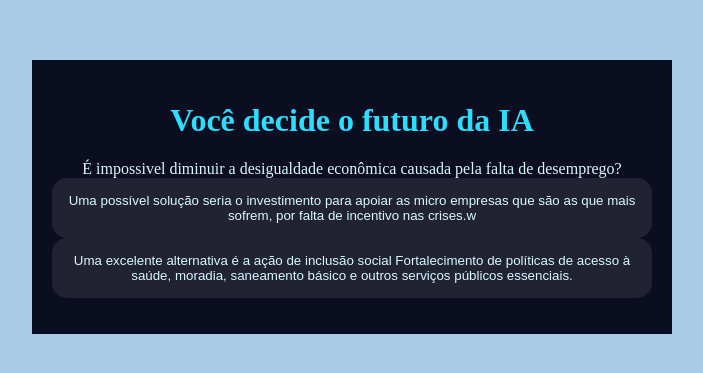
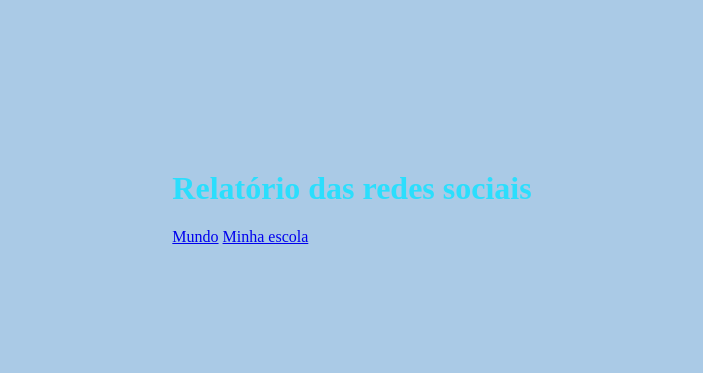
Before and after one commit to Isabele199/estrutura-do-codigo, a plain HTML site: page index.html in a window 1280 px wide. Shown: the part 211-584 px from the top of the page, without its empty margins (288-991 px from the left). Drawn offline with Linux system fonts and the light colour scheme.

Commit message:
Add files via upload

```diff
--- a/index.html
+++ b/index.html
@@ -7,14 +7,19 @@
     <title>Você decide o futuro da IA</title>
 </head>
 <body>
-    <div class="caixa-principal">
-        <h1>Você decide o futuro da IA</h1>
-        <div class="caixa-perguntas"></div>
-        <div class="caixa-alternativas"></div>
-        <div class="caixa-resultado">
-            <p class="texto-resultado"></p>
-        </div>
-    </div>
-    <script src="script.js"></script>
+    <header>
+        <h1>Relatório das redes sociais</h1>
+        <nav>
+                <a href="index.html">Mundo</a>
+                <a href="#">Minha escola</a>
+            </nav>
+        </header>
+        <main
+        class="graficos-section">
+        <section id="graficos-container"
+        class="graficos-container">
+        <!-- crie os gráficos aqui -->
+</section>
+</main>
 </body>
 </html>
```
